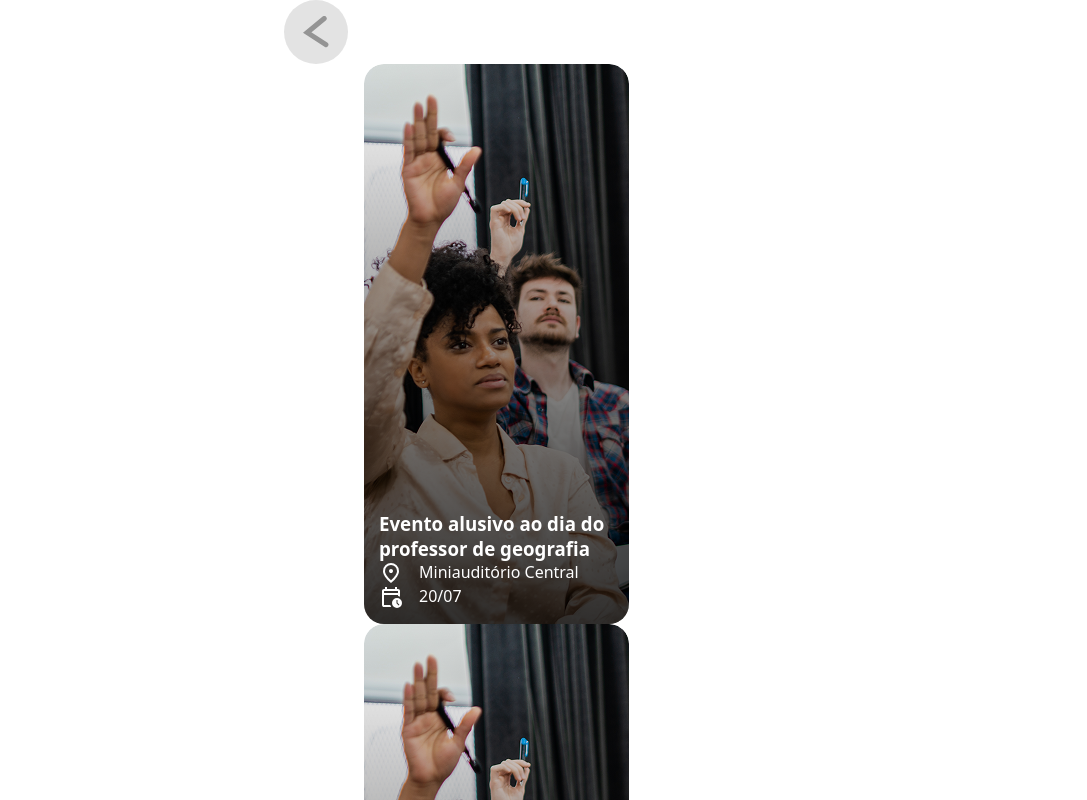
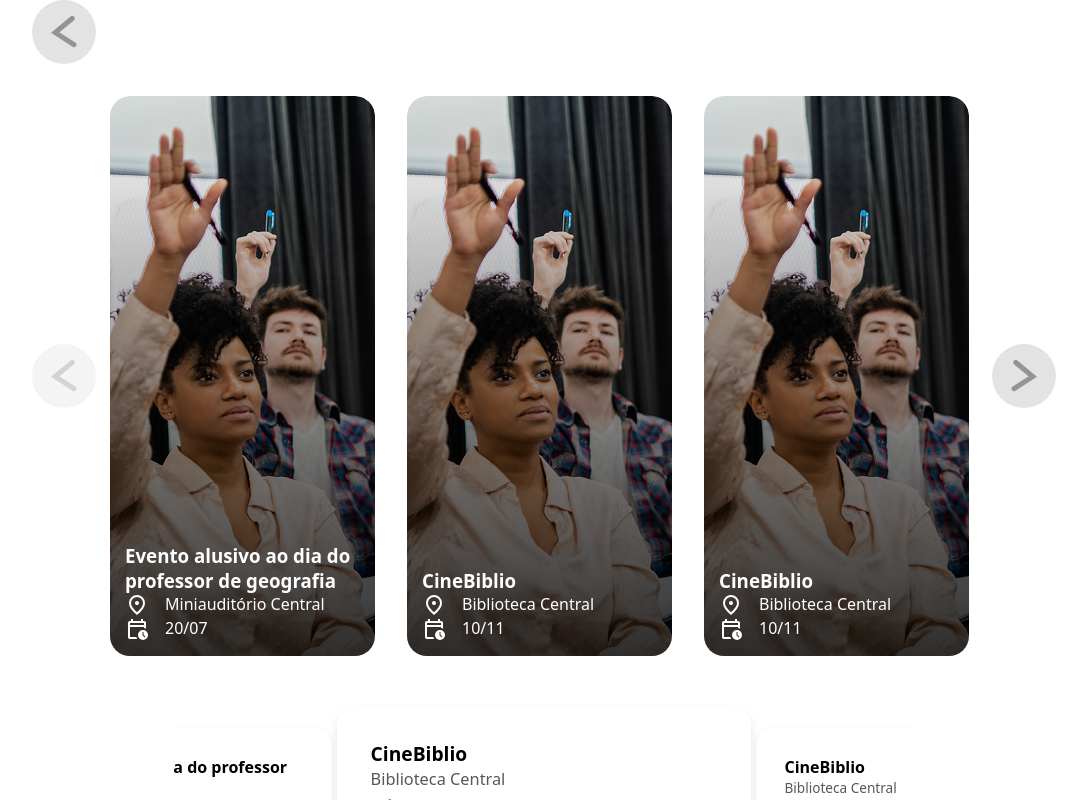
Before and after one commit to CSA-Centro-de-Solucoes-Aplicadas/Agenda-CNAT, a Vue app in the folder vue-project/: page / in a window 1280 px wide. Shown: the top 800 px of the page, without its empty margins (96-1183 px from the left). Built offline with nearby package versions, Linux system fonts and the light colour scheme; the HTML template or start-up script is replaced by a standard one.

Commit message:
Lógica de movimentação concluída

```diff
--- a/vue-project/src/App.vue
+++ b/vue-project/src/App.vue
@@ -12,6 +12,16 @@ const eventos = [
       { data: '20/06', hora: '14:00', descricao: 'Abertura das inscrições' },
       { data: '20/07', hora: '12:00', descricao: 'Inicio do evento' },
       { data: '24/06', hora: '23:59', descricao: 'Período final das inscrições' },
+    ],
+  },
+  {
+    titulo: 'CineBiblio',
+    local: 'Biblioteca Central',
+    categoria: 'Cultura',
+    datas: [
+      { data: '06/11', hora: '15:00', descricao: 'Abertura das inscrições' },
+      { data: '10/11', hora: '09:00', descricao: 'Início do evento' },
+      { data: '10/11', hora: '12:00', descricao: 'Período final das inscrições' },
     ],
   },
   {
--- a/vue-project/src/componentes/ButtonSeta.vue
+++ b/vue-project/src/componentes/ButtonSeta.vue
@@ -1,6 +1,10 @@
-<script setup></script>
+<script setup>
+const props = defineProps({
+  disabled: { type: Boolean, default: false }
+})
+</script>
 <template>
-  <button aria-label="Scroll"><img src="@/assets/images/icons/seta.svg"></img></button>
+  <button :disabled="disabled" :aria-disabled="disabled" aria-label="Scroll"><img src="@/assets/images/icons/seta.svg"></img></button>
 </template>
 <style scoped>
 button {
@@ -19,4 +23,8 @@ button {
   display: flex;
   border-radius: 90px;
 }
+button:disabled {
+  opacity: 0.4;
+  pointer-events: none;
+}
 </style>
--- a/vue-project/src/componentes/CardInscricao.vue
+++ b/vue-project/src/componentes/CardInscricao.vue
@@ -1,6 +1,6 @@
 <script setup>
 const props = defineProps({
-  item: Object
+  item: Object,
 })
 </script>
 <template>
@@ -14,23 +14,29 @@ const props = defineProps({
     <div class="cardbody">
       <ul class="timeline">
         <li>
-          <p class="data">{{ item.datas[0].data }} <br> {{ item.datas[0].hora }}</p>
+          <p class="data">
+            {{ item.datas[0].data }} <br />
+            {{ item.datas[0].hora }}
+          </p>
           <p class="descricao">{{ item.datas[0].descricao }}</p>
         </li>
         <li>
-          <p class="data">{{ item.datas[item.datas.length -1].data }} <br> {{ item.datas[item.datas.length -1].hora }}</p>
-          <p class="descricao">{{ item.datas[item.datas.length-1].descricao }} </p>
+          <p class="data">
+            {{ item.datas[item.datas.length - 1].data }} <br />
+            {{ item.datas[item.datas.length - 1].hora }}
+          </p>
+          <p class="descricao">{{ item.datas[item.datas.length - 1].descricao }}</p>
         </li>
       </ul>
     </div>
-    <div class="cardfooter">
+    <!-- <div class="cardfooter">
       <p>{{categoria}}</p>
       <img src=""></img>
-    </div>
+    </div> -->
   </div>
 </template>
 <style scoped>
-*{
+* {
   margin: 0;
 }
 .cardevento {
@@ -48,7 +54,7 @@ const props = defineProps({
   margin: 0.5rem;
   box-sizing: border-box;
 }
-h3{
+h3 {
   font-size: 1rem;
 }
 .timeline {
@@ -80,7 +86,7 @@ li:last-child:before {
   top: 0;
   color: #c62828;
 }
-.local{
+.local {
   font-size: 0.85rem;
   color: #575757;
 }
@@ -91,7 +97,7 @@ li:last-child:before {
   font-size: 0.68rem;
   font-weight: lighter;
 }
-.cardfooter{
+.cardfooter {
   justify-content: right;
   color: white;
   font-weight: 600;
@@ -99,6 +105,6 @@ li:last-child:before {
   align-items: flex-end;
   width: 100%;
 }
-.cardfooter p{
+.cardfooter p {
 }
 </style>
--- a/vue-project/src/componentes/Carrossel.vue
+++ b/vue-project/src/componentes/Carrossel.vue
@@ -1,5 +1,5 @@
 <script setup>
-import { ref, onMounted, nextTick, computed } from 'vue'
+import { ref, onMounted, nextTick, computed, watch, onBeforeUnmount } from 'vue'
 import CardDestaque from './CardDestaque.vue'
 import CardInscricao from './CardInscricao.vue'
 import ButtonSeta from './ButtonSeta.vue'
@@ -14,7 +14,25 @@ const viewport = ref(null)
 const slides = ref([])
 const currentIndex = ref(0)
 const slideWidth = ref(0)
+const translateX = ref(0)
 const emphasisIndex = ref(1)
+
+const moveBy = computed(() => {
+  // move 3 itens por passo quando for o componente de destaque
+  return props.component === CardDestaque ? 3 : 1
+})
+
+const visibleCount = computed(() => {
+  // quantos itens ficam visíveis ao mesmo tempo para cada tipo
+  return props.component === CardDestaque ? 3 : 1
+})
+
+const canNext = computed(() => {
+  const maxStart = Math.max(0, props.itens.length - visibleCount.value)
+  return currentIndex.value < maxStart
+})
+
+const canPrev = computed(() => currentIndex.value > 0)
 
 onMounted(async () => {
   await nextTick()
@@ -22,6 +40,56 @@ onMounted(async () => {
   if (slides.value.length > 0) {
     slideWidth.value = slides.value[0].clientWidth
   }
+  // position translate according to initial emphasis
+  nextTick().then(updateTranslate)
+})
+function updateTranslate() {
+  const vp = viewport.value
+  const cont = container.value
+  if (!vp || !cont) return
+
+  slides.value = Array.from(cont.children)
+
+  const vpWidth = vp.clientWidth
+  const idx = emphasisIndex.value
+  const target = slides.value[idx]
+  if (!target) return
+
+  const totalWidth = cont.scrollWidth
+
+  // centro absoluto do card em relação ao container
+  const targetCenter = target.offsetLeft + target.offsetWidth / 2
+
+  // posição desejada: card centrado
+  let offset = targetCenter - vpWidth / 2
+
+  // Permitir espaços nas extremidades somente para o carrossel de inscrições.
+  // Para outros componentes (ex.: CardDestaque) manter o comportamento
+  // original que evita mostrar áreas vazias na esquerda/direita.
+  const isInscricao = props.component === CardInscricao
+  if (isInscricao) {
+    // espaço mínimo (quando o primeiro card estiver no centro) — permite
+    // deslocar o container para a direita, mostrando espaço vazio à esquerda
+    const minOffset = -(vpWidth / 2 - target.offsetWidth / 2)
+    // espaço máximo (quando o último card estiver no centro) — permite
+    // deslocar o container para a esquerda, mostrando espaço vazio à direita
+    const maxOffset = totalWidth - target.offsetWidth / 2 - vpWidth / 2
+    offset = Math.max(minOffset, Math.min(offset, maxOffset))
+  } else {
+    // comportamento antigo: não mostrar áreas vazias
+    offset = Math.max(0, Math.min(offset, totalWidth - vpWidth))
+  }
+
+  translateX.value = offset
+}
+
+const onResize = () => updateTranslate()
+window.addEventListener('resize', onResize)
+onBeforeUnmount(() => window.removeEventListener('resize', onResize))
+
+watch([emphasisIndex, () => props.itens], () => {
+  // recalc when emphasis or items change
+  nextTick().then(updateTranslate)
 })
 const slideSize = computed(() => {
   if (props.component === CardDestaque) {
@@ -33,22 +101,33 @@ const slideSize = computed(() => {
 })
 
 function proximo() {
-  if (currentIndex.value < props.itens.length - 1) {
-    currentIndex.value = (currentIndex.value + 1) % props.itens.length
-    emphasisIndex.value++
+  const maxStart = Math.max(0, props.itens.length - visibleCount.value)
+  if (currentIndex.value < maxStart) {
+    currentIndex.value = Math.min(currentIndex.value + moveBy.value, maxStart)
+    emphasisIndex.value = Math.min(emphasisIndex.value + moveBy.value, props.itens.length - 1)
+    nextTick().then(updateTranslate)
   }
 }
 
 function anterior() {
   if (currentIndex.value > 0) {
-    currentIndex.value--
-    emphasisIndex.value--
+    currentIndex.value = Math.max(0, currentIndex.value - moveBy.value)
+    emphasisIndex.value = Math.max(0, emphasisIndex.value - moveBy.value)
+    nextTick().then(updateTranslate)
+    console.log(
+      'prev: currentIndex',
+      currentIndex.value,
+      'emphasis',
+      emphasisIndex.value,
+      'translate',
+      translateX.value,
+    )
   }
 }
 </script>
 <template>
-  <div class="carrossel">
-    <ButtonSeta class="seta esquerda" @click="anterior" />
+  <div class="carrossel" :class="{ CarrosselInscricao: props.component === CardInscricao }">
+    <ButtonSeta class="seta esquerda" @click="anterior" :disabled="!canPrev" />
 
     <div class="viewport" ref="viewport">
       <div
@@ -58,7 +137,7 @@ function anterior() {
           ItensDestaque: props.component === CardDestaque,
         }"
         ref="container"
-        :style="{ transform: `translateX(-${currentIndex.value * slideSize.value}px)` }"
+        :style="{ transform: `translateX(${-translateX}px)` }"
       >
         <component
           v-for="(item, i) in itens"
@@ -70,7 +149,12 @@ function anterior() {
       </div>
     </div>
 
-    <ButtonSeta class="seta direita" @click="proximo" style="transform: scaleX(-1)" />
+    <ButtonSeta
+      class="seta direita"
+      @click="proximo"
+      :disabled="!canNext"
+      style="transform: scaleX(-1)"
+    />
   </div>
 </template>
 
@@ -79,10 +163,14 @@ function anterior() {
   display: flex;
   align-items: center;
   position: relative;
-  gap: 1rem;
-  max-width: 1200px;
+  gap: 0.875rem;
+  max-width: 80vw;
   overflow: hidden;
   margin: auto;
+}
+
+.CarrosselInscricao {
+  max-width: 70vw;
 }
 
 .viewport {
@@ -91,7 +179,7 @@ function anterior() {
   will-change: transform;
 }
 
-.itens {
+.Itens {
   display: flex;
   transition: transform 0.6s ease;
   /* suaviza a passagem */
@@ -101,26 +189,27 @@ function anterior() {
 
 .ItensInscricao {
   padding: 2rem 0rem 2rem 0rem;
-  gap: 4rem;
+  gap: 1.5rem;
 }
 
-.itens::-webkit-scrollbar {
+.Itens::-webkit-scrollbar {
   display: none;
 }
 
-.itens > * {
+.Itens > * {
   scroll-snap-align: start;
   flex: 0 0 auto;
   /* ocupa 100% da largura da viewport */
 }
 
-.itens > *:hover {
+.ItensDestaque > *:hover {
   transform: scale(1.05);
   transition: transform 0.4s ease;
 }
 
-/* .emphasis {
+.emphasis {
   transform: scale(1.2);
   transition: transform 0.6s ease;
   /* z-index: 2; deixa na frente */
+}
 </style>
```
